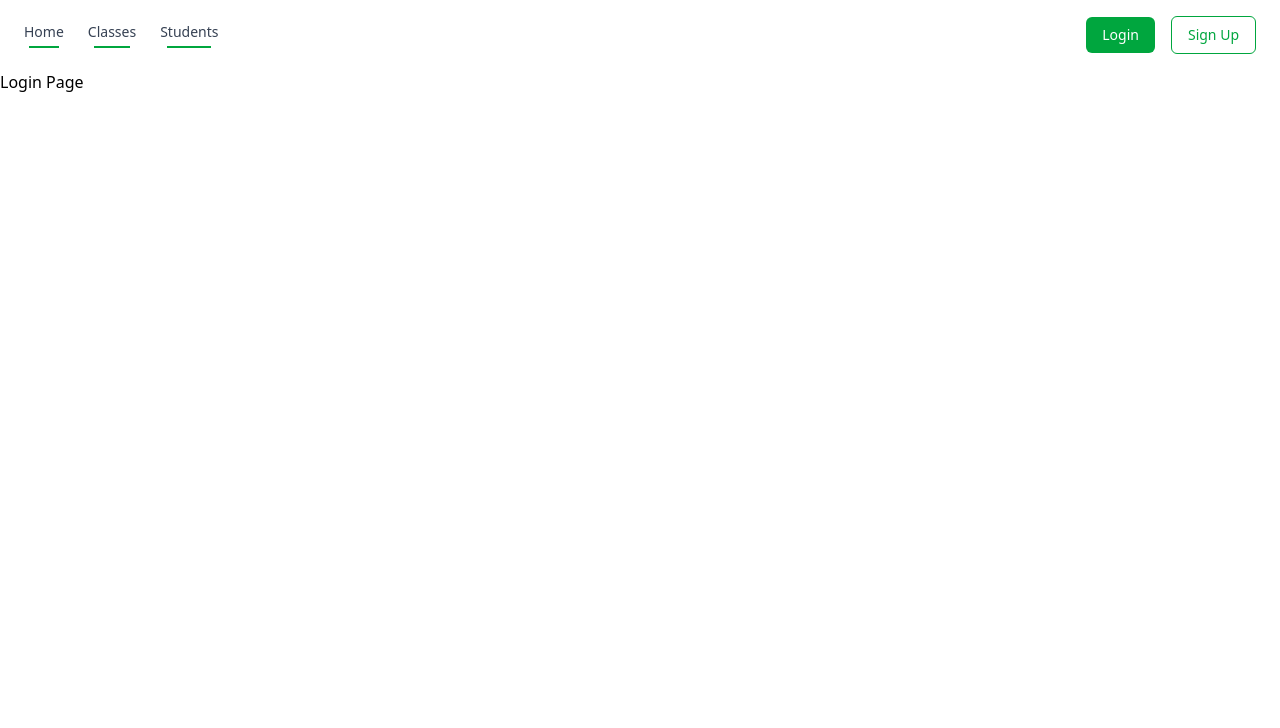
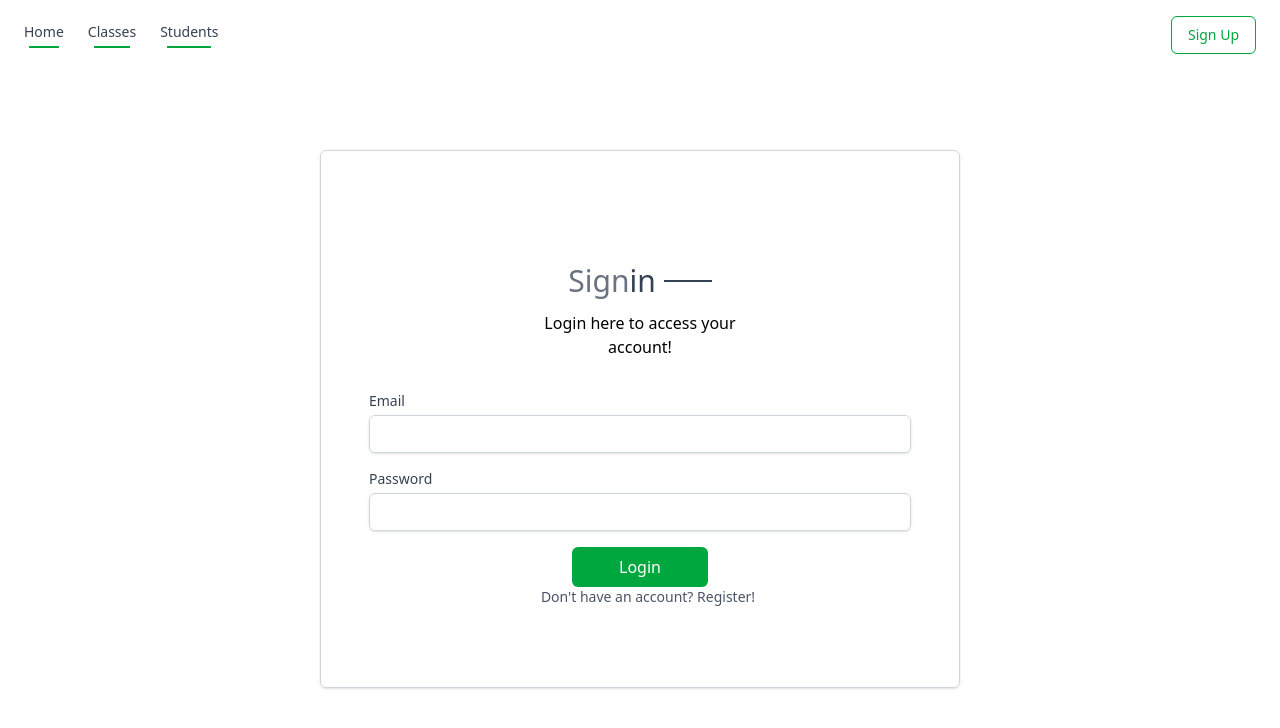
Before and after one commit to Monalika-tech/Institute-Management, a React app in the folder Frontend/: page /login in a window 1280 px wide. Shown: the top 728 px of the page. Built offline with nearby package versions, Linux system fonts and the light colour scheme; the HTML template or start-up script is replaced by a standard one.

Commit message:
frontend updated!

```diff
--- a/Frontend/src/App.jsx
+++ b/Frontend/src/App.jsx
@@ -1,23 +1,48 @@
-import React from 'react'
-import { BrowserRouter as Router, Route, Routes } from 'react-router-dom';
-import NavBar from './components/NavBar';
-import Home from './pages/Home';
-import Login from './pages/Login';
-import ClassPage from './pages/ClassPage';
-import StudentDetails from './pages/StudentDetails';
+import React from "react";
+import { BrowserRouter as Router, Route, Routes } from "react-router-dom";
+import NavBar from "./components/NavBar";
+import Home from "./pages/Home";
+import Login from "./pages/Login";
+import ClassPage from "./pages/ClassPage";
+import StudentDetails from "./pages/StudentDetails";
+import ProtectedRoute from "./components/ProtectedRoute";
 
 function App() {
   return (
     <div>
-      <NavBar/>
+      <NavBar />
+
       <Routes>
-        <Route path = "/" element={<Home/>}/>
-        <Route path = "/login" element={<Login/>}/>
-        <Route path ="/class/:classLevel" element={<ClassPage/>}/>
-        <Route path = "/students/:id" element={<StudentDetails/>}/>
+        <Route
+          path="/"
+          element={
+            <ProtectedRoute>
+              <Home />
+            </ProtectedRoute>
+          }
+        />
+
+        <Route path="/login" element={<Login />} />
+
+        <Route
+          path="/class/:classLevel"
+          element={
+            <ProtectedRoute>
+              <ClassPage />
+            </ProtectedRoute>
+          }
+        />
+        <Route
+          path="/students/:_id"
+          element={
+            <ProtectedRoute>
+              <StudentDetails />
+            </ProtectedRoute>
+          }
+        />
       </Routes>
     </div>
-  )
+  );
 }
 
-export default App
+export default App;
--- a/Frontend/src/assets/studentData.js
+++ b/Frontend/src/assets/studentData.js
@@ -14,21 +14,21 @@ const studentData = [
     },
     {
         _id: "6957b5bf3fa7000d06c1adb8",
-        name: "Rohit",
-        email: "rohit9@gmail.com",
+        name: "Avnoor Kaur Aulakh",
+        email: "avnoor9@gmail.com",
         password: "123@ABC",
         classLevel: "9",
-        parentName: "Suresh Kumar",
-        phone_no: 9876512344,
+        parentName: "Gurwinder Singh aulakh",
+        phone_no: 8360797741,
         address: "Ward No 5, Mansa",
-        school: "S.V.M",
+        school: "J.R. Millennium",
         monthlyFee: 1000,
         __v: 0,
     },
     {
         _id: "6957b5bf3fa7000d06c1adb9",
-        name: "Neha",
-        email: "neha9@gmail.com",
+        name: "Hamreet Kaur aulakh",
+        email: "hamreet9@gmail.com",
         password: "123@ABC",
         classLevel: "12",
         parentName: "Rajesh Gupta",
--- a/Frontend/src/components/NavBar.jsx
+++ b/Frontend/src/components/NavBar.jsx
@@ -1,12 +1,21 @@
 import React from "react";
 import logo from "../assets/logo.png";
-import { NavLink } from "react-router-dom";
+import { Link, NavLink,useNavigate } from "react-router-dom";
+import { AuthContext } from "../context/AuthContext";
 
 function NavBar() {
   const linkClass = ({ isActive }) =>
     `flex flex-col items-center gap-1 ${
       isActive ? "text-green-600" : "text-gray-700"
     }`;
+
+    const { teacher,logoutTeacher } = React.useContext(AuthContext);
+    const navigate = useNavigate();
+
+    const handleLogout =() =>{
+      logoutTeacher();
+      navigate("/login");
+    }
 
   return (
     <nav className="flex items-center justify-between px-6 py-4 font-medium">
@@ -39,12 +48,25 @@ function NavBar() {
 
       {/* Actions */}
       <div className="flex items-center gap-4">
-        <button className="rounded-md bg-green-600 px-4 py-2 text-sm text-white hover:bg-green-700 transition">
-          Login
-        </button>
-        <button className="rounded-md border border-green-600 px-4 py-2 text-sm text-green-600 hover:bg-green-50 transition">
-          Sign Up
-        </button>
+        {teacher ? (
+          <>
+            <button
+              onClick={handleLogout}
+              className="rounded-md bg-green-600 px-4 py-2 text-sm text-white hover:bg-red-700 transition"
+            >
+              LogOut
+            </button>
+          </>
+        ) : (
+          <>
+            <Link
+              to="/register"
+              className="rounded-md border border-green-600 px-4 py-2 text-sm text-green-600 hover:bg-green-50 transition"
+            >
+              Sign Up
+            </Link>
+          </>
+        )}
       </div>
     </nav>
   );
--- /dev/null
+++ b/Frontend/src/components/ProtectedRoute.jsx
@@ -0,0 +1,15 @@
+import React, { useContext } from "react";
+import { Navigate } from "react-router-dom";
+import { AuthContext } from "../context/AuthContext";
+
+const ProtectedRoute = ({ children }) => {
+  const { teacher } = useContext(AuthContext);
+
+  if (!teacher) {
+    return <Navigate to="/login" replace />;
+  }
+
+  return children;
+};
+
+export default ProtectedRoute;
--- a/Frontend/src/components/Studentcard.jsx
+++ b/Frontend/src/components/Studentcard.jsx
@@ -3,6 +3,8 @@ import { Link } from "react-router-dom";
 
 const Studentcard = ({stud}) => {
     const {_id , name , email , classLevel} = stud;
+    // console.log(name);
+    // console.log(_id);
     // console.log(name);
   return (
     <Link className="text-gray-700 cursor-pointer" to={`/students/${_id}`}>
--- a/Frontend/src/context/AuthContext.jsx
+++ b/Frontend/src/context/AuthContext.jsx
@@ -4,11 +4,12 @@ export const AuthContext = createContext();
 export const AuthContextProvider = ({ children }) => {
   const [teacher, setTeacher] = useState(null);
 
-  useEffect(() => {
+  const loginTeacher = (email, password) => {
+    // dummy authentication (replace with API later)
     const dummyTeacher = {
       _id: 1,
-      name: "Babita Institue",
-      email: "BAbita.maths@gmail.com",
+      name: "Babita Institute",
+      email: "Babita.maths@gmail.com",
       password: "teacher123",
       experiencedYears: 10,
       qualification: "BA",
@@ -16,30 +17,21 @@ export const AuthContextProvider = ({ children }) => {
       address: "Mohar Mohalla Mansa",
     };
 
-    setTeacher(dummyTeacher);
-  },[]);
+    if (email === dummyTeacher.email && password === dummyTeacher.password) {
+      setTeacher(dummyTeacher);
+      return { success: true };
 
-  //   const loginTeacher = (email, password) => {
-  //     const dummyTeacher = {
-  //       _id: 1,
-  //       name: "Babita Institue",
-  //       email: "BAbita.maths@gmail.com",
-  //       password: "teacher123",
-  //       experiencedYears: 10,
-  //       qualification: "BA",
-  //       phone_no: 9876543213,
-  //       address: "Mohar Mohalla Mansa",
-  //     };
+    }
 
-  //     setTeacher(dummyTeacher);
-  //   };
+    return { success: false, message: "Invalid credentials" };
+  };
 
   const logoutTeacher = () => {
     setTeacher(null);
   };
 
   return (
-    <AuthContext.Provider value={{ teacher, logoutTeacher }}>
+    <AuthContext.Provider value={{ teacher, loginTeacher, logoutTeacher }}>
       {children}
     </AuthContext.Provider>
   );
--- a/Frontend/src/pages/Login.jsx
+++ b/Frontend/src/pages/Login.jsx
@@ -1,11 +1,83 @@
-import React from 'react'
+import React from "react";
+import Title from "../components/Title";
+import { Link, useNavigate } from "react-router-dom";
+import { AuthContext } from "../context/AuthContext";
 
 function Login() {
+  const navigate = useNavigate();
+  const { loginTeacher } = React.useContext(AuthContext);
+
+  const onSubmitHandler = (e) => {
+    e.preventDefault();
+
+    const email = e.target.email.value;
+    const password = e.target.password.value;
+
+    const loginSuccess = loginTeacher(email, password);
+
+    if (loginSuccess.success) {
+      console.log("Login successful");
+      navigate("/");
+    } else {
+      alert(loginSuccess.message);
+    }
+  };
   return (
-    <div>
-      <h1>Login Page</h1>
+    <div className="sm:w-1/2 flex flex-col items-center justify-center py-10 sm:py-20 border border-gray-300 rounded-md shadow-sm focus:outline-none focus:ring-green-500 hover:border-green-500 mx-auto my-20 px-4">
+      {/* Title */}
+      <div className="text-center py-8 px-10 text-3xl">
+        <Title text1={"Sign"} text2={"in"} />
+        <p className="w-3/4 m-auto text-xs sm:text-sm md:text-base text-grey-600">
+          Login here to access your account!
+        </p>
+      </div>
+      {/* Login Form */}
+      <form onSubmit={onSubmitHandler} className="w-full px-8">
+        <div className="mb-4">
+          <label
+            htmlFor="email"
+            className="block text-sm font-medium text-gray-700"
+          >
+            Email
+          </label>
+          <input
+            type="email"
+            id="email"
+            required
+            className="mt-1 block w-full px-3 py-2 border border-gray-300 rounded-md shadow-sm focus:outline-none focus:ring-green-500 focus:border-green-500 sm:text-sm"
+          />
+        </div>
+        <div className="mb-4">
+          <label
+            htmlFor="password"
+            className="block text-sm font-medium text-gray-700"
+          >
+            Password
+          </label>
+          <input
+            type="password"
+            id="password"
+            required
+            className="mt-1 block w-full px-3 py-2 border border-gray-300 rounded-md shadow-sm focus:outline-none focus:ring-indigo-500 focus:border-indigo-500 sm:text-sm"
+          />
+        </div>
+        <div className="flex  flex-col items-center justify-center">
+          <button
+            type="submit"
+            className="w-1/4 bg-green-600 text-white py-2 px-4 rounded-md hover:bg-green-700 focus:outline-none focus:ring-2 focus:ring-offset-2 focus:ring-green-500"
+          >
+            Login
+          </button>
+          <Link
+            to="/register"
+            className="ml-4 text-sm text-gray-600 hover:underline"
+          >
+            Don't have an account? Register!
+          </Link>
+        </div>
+      </form>
     </div>
-  )
+  );
 }
 
-export default Login
+export default Login;
--- a/Frontend/src/pages/StudentDetails.jsx
+++ b/Frontend/src/pages/StudentDetails.jsx
@@ -1,11 +1,68 @@
-import React from 'react'
+import React, { useEffect, useState } from "react";
+import Title from "../components/Title";
+import { useParams } from "react-router-dom";
+import studentData from "../assets/studentData";
 
 function StudentDetails() {
+  const { _id } = useParams();
+  const [student, setStudent] = useState(null);
+
+  useEffect(() => {
+    const foundStudent = studentData.find((item) => item._id === _id);
+    setStudent(foundStudent);
+  }, [_id]);
+
+  console.log(student);
+  if (!student) {
+    return <p>Student not found</p>;
+  }
   return (
-    <div>
-      <h1>Student Details</h1>
+    <div className="flex flex-col sm:flex-row border border-gray-400">
+      {/* Student Credentials Section -- left part */}
+      <div className=" w-full sm:w-1/2 flex flex-col items-center justify-center py-10 sm:py-10">
+        <div className="flex items-center gap-2">
+          {/* <p className="w-8 md:w-11 h-[2px] bg-[#414141]"></p> */}
+          <div className="text-center  px-10 text-3xl">
+            <Title text1={"Student "} text2={" Details"} />
+          </div>
+        </div>
+        <h1 className="text-3xl sm:py-3 lg:text leading-relaxed">
+          {student.name}
+        </h1>
+        <div className="flex flex-col  gap-6">
+          <p className="font-semibold text-base">
+            <strong> CLass Level : </strong> {student.classLevel}
+          </p>
+          <p className="font-semibold text-base">
+            <strong> Email : </strong> {student.email}
+          </p>
+          <p className="font-semibold text-base">
+            <strong> Parent Name : </strong> {student.parentName}
+          </p>
+          <p className="font-semibold text-base">
+            <strong> Parent Phone : </strong> {student.phone_no}
+          </p>
+          <p className="font-semibold text-base">
+            <strong> Address : </strong> {student.address}
+          </p>
+          <p className="font-semibold text-base">
+            <strong> School : </strong> {student.school}
+          </p>
+          <p className="font-semibold text-base">
+            <strong> Monthly Fee : </strong> {student.monthlyFee}
+          </p>
+        </div>
+      </div>
+      {/* image section -- right part */}
+      <div className="w-full sm:w-1/2 flex items-center justify-center py-10">
+        <img
+          src="https://media.istockphoto.com/id/1793392179/vector/open-book-with-planet-flat-icon-vector-sign-for-logo-concept-and-illustration-planet-earth.jpg?s=612x612&w=0&k=20&c=4AfeQi0WbobUhoyBgIyGKBYt_-1GudONWjSIflo1HP0="
+          alt="logo"
+          className="w-full max-w-sm"
+        />
+      </div>
     </div>
-  )
+  );
 }
 
-export default StudentDetails
+export default StudentDetails;
```
